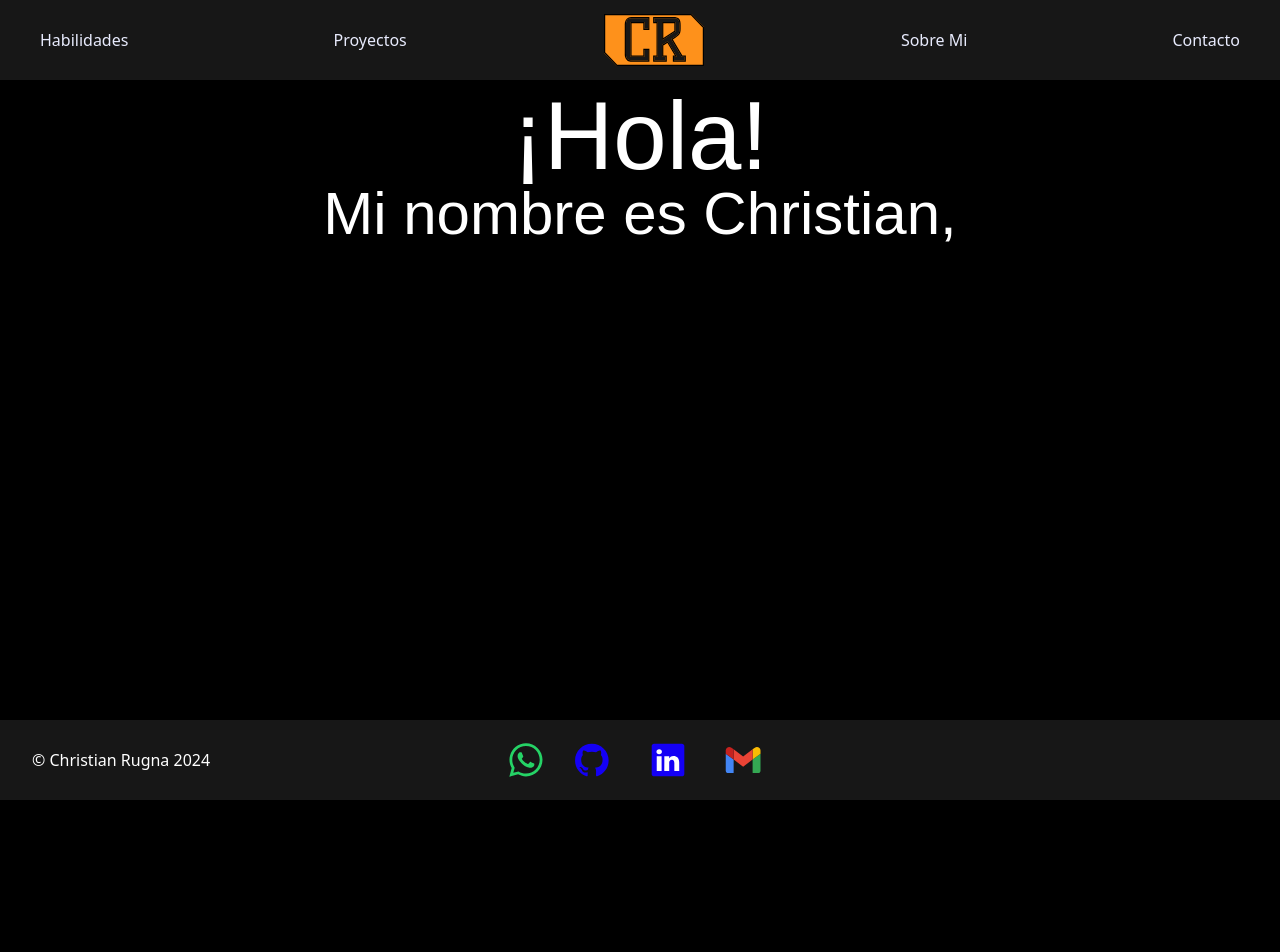
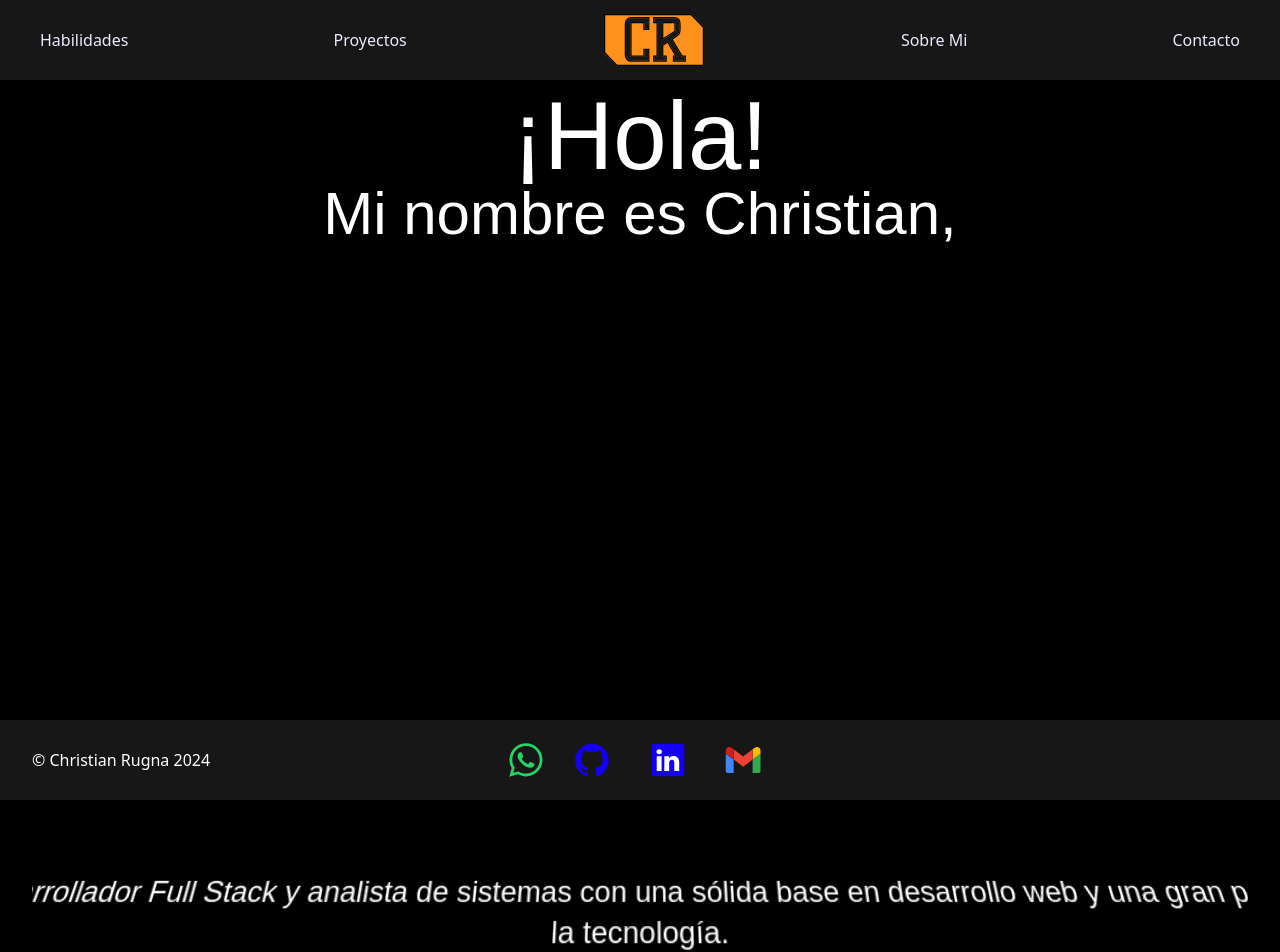
Before and after one commit to Alexcr87/Portfolio, a Next.js app: page / in a window 1280 px wide. Shown: the top 952 px of the page. Built offline with nearby package versions, Linux system fonts and the light colour scheme; a web font is replaced by a local one.

Commit message:
texto fluyendo bien

```diff
--- a/src/app/globals.css
+++ b/src/app/globals.css
@@ -65,24 +65,19 @@
   width: 100%;
   text-align: center;
   transform: rotateX(30deg); /* Inclinación a 30 grados */
-  animation: scrollStarWars 90s linear infinite;
+  animation: scrollStarWars 85s linear infinite;
 }
 
 /* Cada párrafo */
 .star-wars-text {
   opacity: 0;
-  animation: scrollParagraph 85s linear infinite; /* Termina antes */
+  animation: scrollParagraph 85s linear infinite;
   animation-fill-mode: both;
   transform-origin: 50% 100%;
+  backface-visibility: hidden; /* Evita el parpadeo */
+  margin-bottom: 5rem;
 }
 
-/* Demoras en la animación de cada párrafo */
-.star-wars-text:nth-child(1) { animation-delay: 0s; }
-.star-wars-text:nth-child(2) { animation-delay: 5s; }
-.star-wars-text:nth-child(3) { animation-delay: 10s; }
-.star-wars-text:nth-child(4) { animation-delay: 15s; }
-.star-wars-text:nth-child(5) { animation-delay: 20s; }
-/* Agrega más demoras si tienes más párrafos, aumentando en 5s para cada uno */
 
 /* Animación del wrapper: movimiento hacia arriba */
 @keyframes scrollStarWars {
@@ -96,16 +91,17 @@
 
 /* Animación para cada párrafo: alejamiento en Z y opacidad */
 @keyframes scrollParagraph {
-  0%, 5% {
+  0%, 10% {
     opacity: 1;
     transform: translateZ(0) translateY(0);
   }
-  30%, 70% {
+  40%, 70% {
     opacity: 1;
-    transform: translateZ(-500px) translateY(-200px); /* Alejamiento en Z y movimiento hacia arriba */
+    transform: translateZ(-300px) translateY(-150px); /* Menos alejamiento en Z y Y */
   }
   100% {
-    opacity: 1;
-    transform: translateZ(-1000px) translateY(-400px); /* Más alejamiento en Z y hacia arriba */
+    opacity: 0; /* Termina en opacidad 0 para que desaparezca */
+    transform: translateZ(-500px) translateY(-300px); /* Suaviza el cambio */
   }
+
 }
```
